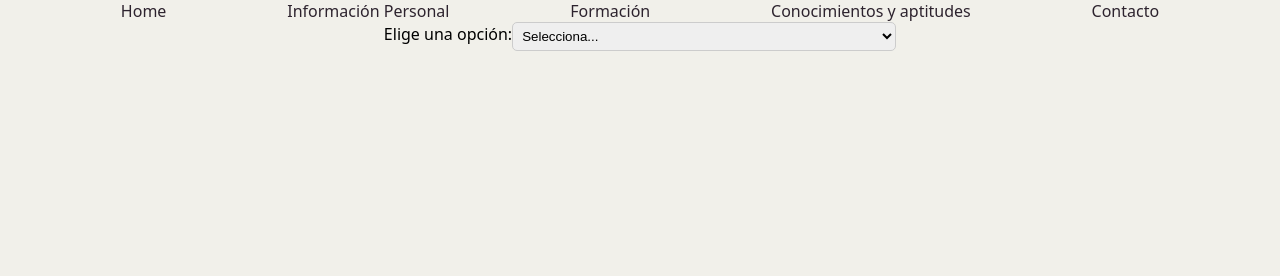
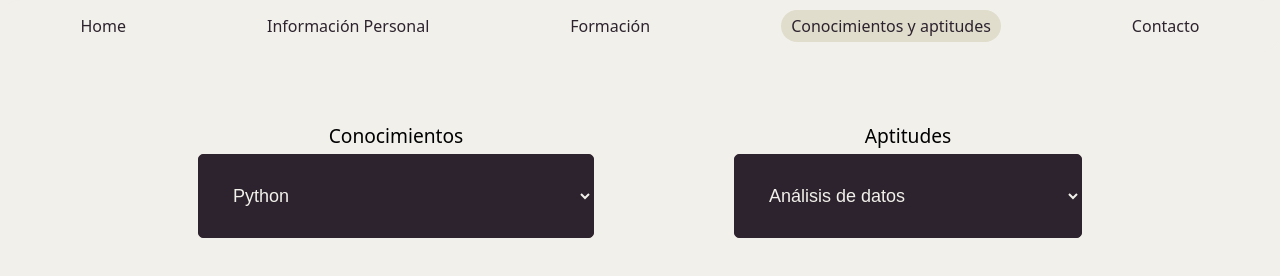
Before and after one commit to joakorojas/ProyectoCV, a website: page pages/conocimientos_aptitudes.html in a window 1280 px wide. Drawn offline with Linux system fonts and the light colour scheme.

Commit message:
estilos + combos desplegables

```diff
--- a/css/conocimientos_aptitudes.css
+++ b/css/conocimientos_aptitudes.css
@@ -17,32 +17,54 @@ p{
     color: #474448;
 }
 
-a{
+nav {
+    display: flex;
+    justify-content: space-around;
+    align-items: center;
+    background-color: #f1f0ea; /* color de fondo */
+    padding: 10px;
+    border-radius: 20px; /* bordes curvos */
+}
+
+a {
     color: #2d232e;
     text-decoration: none;
-}
-nav {
-    display: flex;
-    justify-content: space-between;
-    justify-content: space-around;
-    justify-content: space-evenly;
+    padding: 5px 10px;
 }
 
+a.current {
+    background-color: #e0ddcd; /* color de fondo con sombreado */
+    border-radius: 20px; /* bordes curvos */
+}
+a:hover {
+    background-color: #d6d3c3; /* Cambio de color al pasar el ratón por encima */
+    border-radius: 20px;
+}
+
+.combo-container {
+    display: flex;
+    justify-content: center;
+}
 
 .combo-desplegable {
     display: flex;
-    justify-content: center;
+    flex-direction: column;
     align-items: center;
+    margin:  70px; /* Añade margen entre los combos desplegables */
 }
 
 .combo-desplegable label {
-    display: block;
     margin-bottom: 5px;
+    font-size: larger;
+    font-weight: 500;
 }
 
 .combo-desplegable select {
-    width: 30%;
-    padding: 5px;
-    border: 1px solid #ccc;
+    width: 100%;
+    padding: 30px;
+    border: 1px solid #2d232e;
     border-radius: 5px;
+    background-color: #2d232e;
+    color: #f1f0ea;
+    font-size: large;
 }
--- a/css/contacto.css
+++ b/css/contacto.css
@@ -17,21 +17,38 @@ p{
     color: #f1f0ea;
 }
 
-a{
+nav {
+  display: flex;
+  justify-content: space-around;
+  align-items: center;
+  background-color: #f1f0ea; /* color de fondo */
+  padding: 10px;
+  border-radius: 20px; /* bordes curvos */
+}
+
+a {
   color: #2d232e;
   text-decoration: none;
-}
-nav {
-    display: flex;
-    justify-content: space-between;
-    justify-content: space-around;
-    justify-content: space-evenly;
+  padding: 5px 10px;
 }
 
+a.current {
+  background-color: #e0ddcf; /* color de fondo con sombreado */
+  border-radius: 20px; /* bordes curvos */
+}
+a:hover {
+  background-color: #d6d3c3; /* Cambio de color al pasar el ratón por encima */
+  border-radius: 20px;
+}
 td{
     color: #f1f0ea;
 }
 
+.styled-image {
+  max-width: 15%; /* Ajusta el ancho máximo de la imagen según tus necesidades */
+  margin-right: 0px; /* Espacio entre la imagen y la tabla */
+  padding: 50px;
+}
 .container {
     display: flex;
     justify-content: center;
@@ -72,9 +89,3 @@ td{
 .styled-table a:hover {
     text-decoration: underline;
   }
-
-  .styled-image {
-    max-width: 20%; /* Ajusta el ancho máximo de la imagen según tus necesidades */
-    margin-right: 0px; /* Espacio entre la imagen y la tabla */
-    padding: 50px;
-  }
--- a/css/formacion.css
+++ b/css/formacion.css
@@ -17,15 +17,28 @@ p{
     color: #f1f0ea;
 }
 
-a{
+nav {
+    display: flex;
+    justify-content: space-around;
+    align-items: center;
+    background-color: #f1f0ea; /* color de fondo */
+    padding: 10px;
+    border-radius: 20px; /* bordes curvos */
+}
+
+a {
     color: #2d232e;
     text-decoration: none;
+    padding: 5px 10px;
 }
-nav {
-    display: flex;
-    justify-content: space-between;
-    justify-content: space-around;
-    justify-content: space-evenly;
+
+a.current {
+    background-color: #e0ddcd; /* color de fondo con sombreado */
+    border-radius: 20px; /* bordes curvos */
+}
+a:hover {
+    background-color: #d6d3c3; /* Cambio de color al pasar el ratón por encima */
+    border-radius: 20px;
 }
 
 
--- a/css/index.css
+++ b/css/index.css
@@ -17,17 +17,31 @@ p{
     color: #f1f0ea;
 }
 
-a{
+nav {
+    display: flex;
+    justify-content: space-around;
+    align-items: center;
+    background-color: #f1f0ea; /* color de fondo */
+    padding: 10px;
+    border-radius: 20px; /* bordes curvos */
+}
+
+a {
     color: #2d232e;
     text-decoration: none;
+    padding: 5px 10px;
 }
 
-nav {
-    display: flex;
-    justify-content: space-between;
-    justify-content: space-around;
-    justify-content: space-evenly;
+a.current {
+    background-color: #e0ddcd; /* color de fondo con sombreado */
+    border-radius: 20px; /* bordes curvos */
 }
+
+a:hover {
+    background-color: #d6d3c3; /* Cambio de color al pasar el ratón por encima */
+    border-radius: 20px;
+}
+
 
 /*
 div{
--- a/css/info_personal.css
+++ b/css/info_personal.css
@@ -23,15 +23,28 @@ span{
     color: #f1f0ea;
 }
 
-a{
+nav {
+    display: flex;
+    justify-content: space-around;
+    align-items: center;
+    background-color: #f1f0ea; /* color de fondo */
+    padding: 10px;
+    border-radius: 20px; /* bordes curvos */
+}
+
+a {
     color: #2d232e;
     text-decoration: none;
+    padding: 5px 10px;
 }
-nav {
-    display: flex;
-    justify-content: space-between;
-    justify-content: space-around;
-    justify-content: space-evenly;
+
+a.current {
+    background-color: #e0ddcd; /* color de fondo con sombreado */
+    border-radius: 20px; /* bordes curvos */
+}
+a:hover {
+    background-color: #d6d3c3; /* Cambio de color al pasar el ratón por encima */
+    border-radius: 20px;
 }
 
 .img_descripcion{
--- a/pages/conocimientos_aptitudes.html
+++ b/pages/conocimientos_aptitudes.html
@@ -10,23 +10,48 @@
 <body>
     <nav>
         <a href="../index.html">Home</a>
-        <a href="info_personal.html">Información Personal</a>
-        <a href="formacion.html">Formación</a>
-        <a href="conocimientos_aptitudes.html">Conocimientos y aptitudes</a>
-        <a href="contacto.html">Contacto</a>
+        <a href="../pages/info_personal.html">Información Personal</a>
+        <a href="../pages/formacion.html">Formación</a>
+        <a href="../pages/conocimientos_aptitudes.html" class="current">Conocimientos y aptitudes</a>
+        <a href="../pages/contacto.html">Contacto</a>
     </nav>
 
 
 
-    <div class="combo-desplegable">
-        <label for="combo">Elige una opción:</label>
-        <select id="combo" name="combo">
-            <option value="">Selecciona...</option>
-            <option value="opcion1">Opción 1</option>
-            <option value="opcion2">Opción 2</option>
-            <option value="opcion3">Opción 3</option>
-        </select>
+    <div class="combo-container">
+        <div class="combo-desplegable">
+            <label for="combo">Conocimientos</label>
+            <select id="combo" name="combo">
+                <option value="opcion1">Python</option>
+                <option value="opcion2">Javascript</option>
+                <option value="opcion3">Java</option>
+                <option value="opcion4">SQL, MySQL, PostgreDB</option>
+                <option value="opcion5">NodeJS</option>
+                <option value="opcion6">React</option>
+                <option value="opcion7">Github y Gitlab</option>
+                <option value="opcion8">API REST</option>
+                <option value="opcion9">Programación orientada a objetos</option>
+                <option value="opcion10">Diseño y análisis funcional de sistemas</option>
+                <option value="opcion11">UML</option>
+            </select>
+        </div>
+
+        <div class="combo-desplegable">
+            <label for="combo2">Aptitudes</label>
+            <select id="combo2" name="combo2">
+                <option value="aptitud1">Análisis de datos</option>
+                <option value="aptitud2">Diseño de sistemas</option>
+                <option value="aptitud3">Comunicación con mis pares</option>
+                <option value="aptitud4">Resolución de problemas</option>
+                <option value="aptitud5">Manejo de situaciones complejas</option>
+                <option value="aptitud6">Dedicación</option>
+                <option value="aptitud7">Persistencia</option>
+                <option value="aptitud8">Proactividad</option>
+            </select>
+        </div>
     </div>
+
+
 
 
 
```
Also changed, not shown: index.html (+3 -2 lines), pages/contacto.html (+13 -9 lines), pages/formacion.html (+5 -4 lines), pages/info_personal.html (+4 -4 lines). Lines whose indentation alone changed are shown as unchanged.
